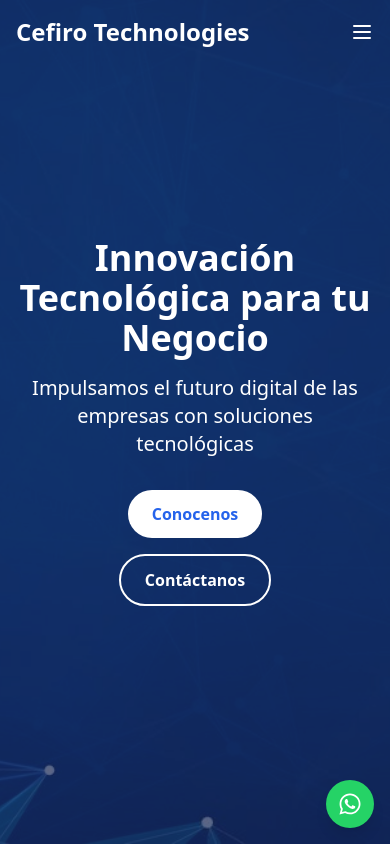
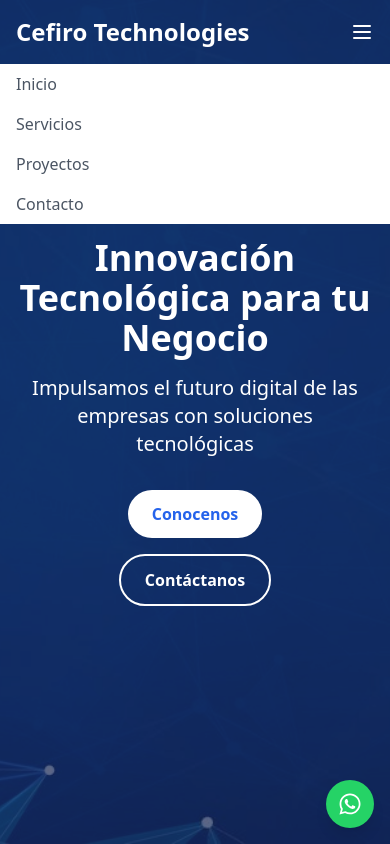
Before and after one commit to nabudev/cefiro-technologies, a Next.js app in the folder myapp/: page / in a window 390 px wide. Both pictures are taken after a click on the button 362 px from the left and 32 px from the top of the page. Shown: the top 844 px of the page. Built offline with nearby package versions, Linux system fonts and the light colour scheme.

Commit message:
navbar responsive

```diff
--- a/myapp/package.json
+++ b/myapp/package.json
@@ -14,7 +14,7 @@
     "class-variance-authority": "^0.7.0",
     "clsx": "^2.1.1",
     "embla-carousel-react": "^8.2.1",
-    "framer-motion": "^11.5.6",
+    "framer-motion": "^11.9.0",
     "lucide-react": "^0.439.0",
     "next": "14.2.8",
     "react": "^18",
--- a/myapp/src/app/page.js
+++ b/myapp/src/app/page.js
@@ -1,5 +1,5 @@
 'use client';
-import { NavbarJsx } from "@/components/navbar";
+import { NavbarJsx } from "@/components/navbar-jsx";
 import { HeroJsx } from "@/components/hero";
 import { ContactFormJsx } from "@/components/contact-form";
 import { FooterJsx } from "@/components/footer";
--- a/myapp/src/components/navbar.jsx
+++ b/myapp/src/components/navbar-jsx.jsx
@@ -12,6 +12,7 @@ const navItems = [
 
 export function NavbarJsx({ activeSection, setActiveSection }) {
   const [scrolled, setScrolled] = useState(false);
+  const [mobileMenuOpen, setMobileMenuOpen] = useState(false);
 
   useEffect(() => {
     const handleScroll = () => {
@@ -20,6 +21,10 @@ export function NavbarJsx({ activeSection, setActiveSection }) {
     window.addEventListener('scroll', handleScroll);
     return () => window.removeEventListener('scroll', handleScroll);
   }, []);
+
+  const toggleMobileMenu = () => {
+    setMobileMenuOpen(!mobileMenuOpen);
+  };
 
   return (
     (<nav
@@ -31,10 +36,10 @@ export function NavbarJsx({ activeSection, setActiveSection }) {
             className={`text-2xl font-bold ${scrolled ? 'text-blue-600' : 'text-white'}`}>
             Cefiro Technologies
           </a>
-          <ul className="hidden md:flex space-x-8">
+          <div className="hidden md:flex space-x-8">
             {navItems.map((item) => (
-              <li key={item.id}>
               <motion.a
+                key={item.id}
                 href={`#${item.id}`}
                 className={`text-lg ${activeSection === item.id ? 'text-blue-300' : ''} ${scrolled ? 'text-gray-600 hover:text-blue-600' : 'text-white hover:text-blue-300'}`}
                 onClick={() => setActiveSection(item.id)}
@@ -42,10 +47,11 @@ export function NavbarJsx({ activeSection, setActiveSection }) {
                 whileTap={{ scale: 0.95 }}>
                 {item.label}
               </motion.a>
-              </li>
             ))}
-          </ul>
-          <button className={`md:hidden ${scrolled ? 'text-gray-600' : 'text-white'}`}>
+          </div>
+          <button
+            className={`md:hidden ${scrolled ? 'text-gray-600' : 'text-white'}`}
+            onClick={toggleMobileMenu}>
             <svg
               className="w-6 h-6"
               fill="none"
@@ -61,6 +67,23 @@ export function NavbarJsx({ activeSection, setActiveSection }) {
           </button>
         </div>
       </div>
+      {/* Mobile menu */}
+      {mobileMenuOpen && (
+        <div className="md:hidden bg-white">
+          {navItems.map((item) => (
+            <a
+              key={item.id}
+              href={`#${item.id}`}
+              className="block py-2 px-4 text-gray-600 hover:bg-gray-100"
+              onClick={() => {
+                setActiveSection(item.id);
+                setMobileMenuOpen(false);
+              }}>
+              {item.label}
+            </a>
+          ))}
+        </div>
+      )}
     </nav>)
   );
 }
```
Also changed, not shown: 1 other file (tests, documents, lock files or other folders). Lines whose indentation alone changed are shown as unchanged.
